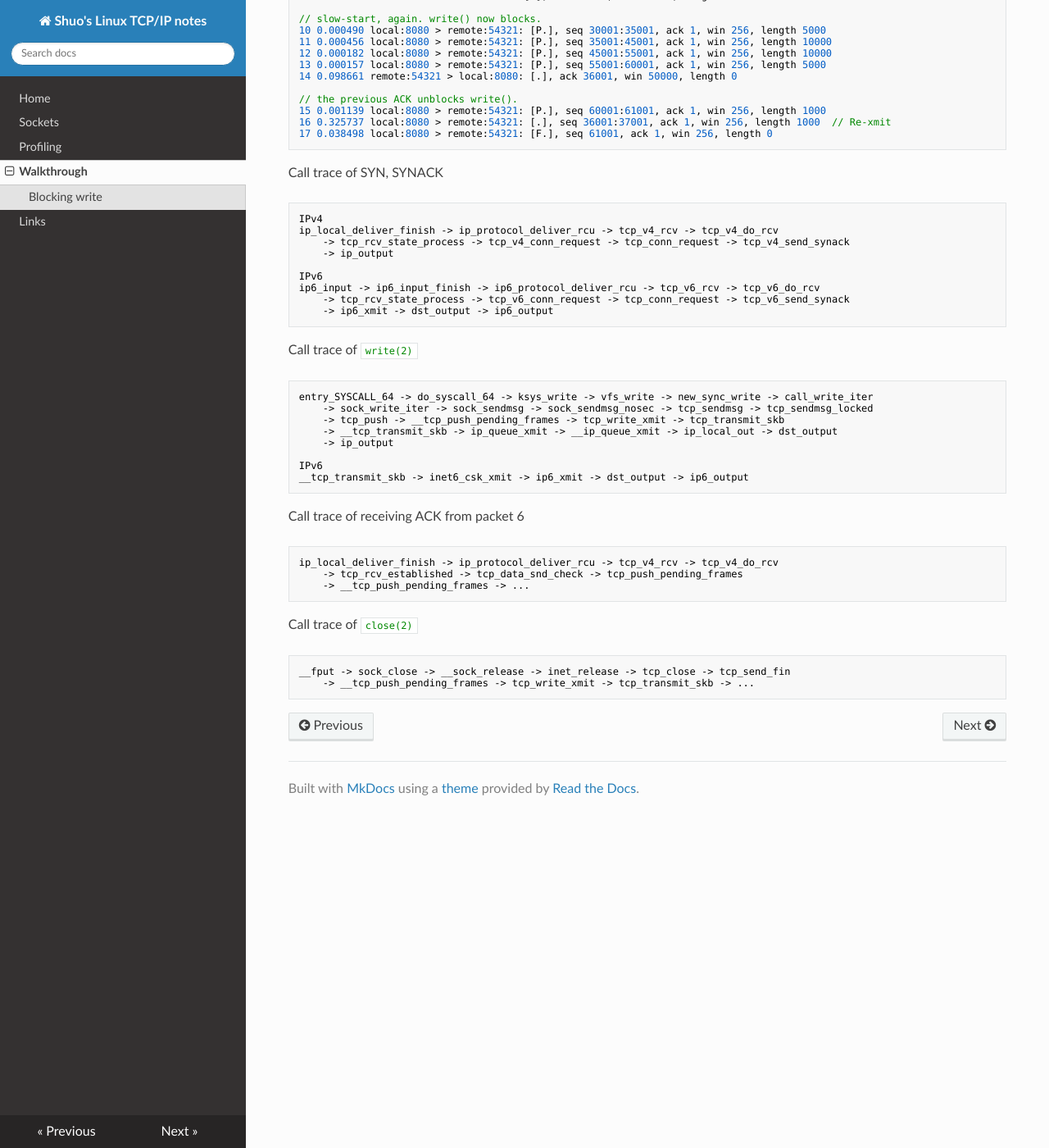
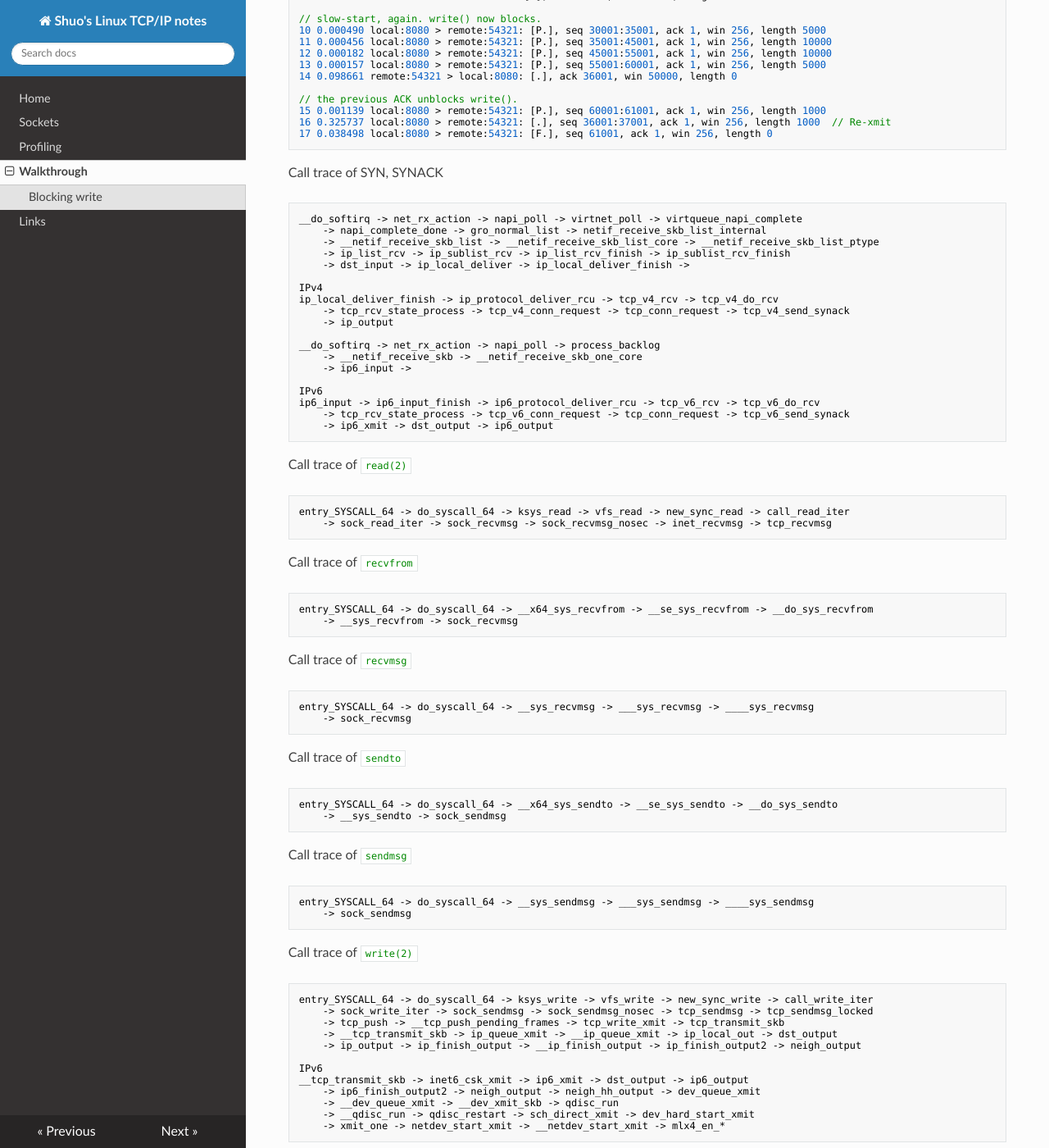
Before and after one commit to chenshuo/tcpip-study, an MkDocs documentation site: the page built from docs/walkthrough.md, in a window 1280 px wide and 1400 px high, scrolled down 1628 px. Shown: the whole window at 82% size. Built offline with MkDocs 1.6.1, drawn with Linux system fonts in a browser that asks for light colours; nearby versions of some CDN libraries.

Commit message:
more walkthrough.md

````diff
--- a/docs/walkthrough.md
+++ b/docs/walkthrough.md
@@ -75,10 +75,20 @@
 
 Call trace of SYN, SYNACK
 ```text
+__do_softirq -> net_rx_action -> napi_poll -> virtnet_poll -> virtqueue_napi_complete
+    -> napi_complete_done -> gro_normal_list -> netif_receive_skb_list_internal
+    -> __netif_receive_skb_list -> __netif_receive_skb_list_core -> __netif_receive_skb_list_ptype
+    -> ip_list_rcv -> ip_sublist_rcv -> ip_list_rcv_finish -> ip_sublist_rcv_finish
+    -> dst_input -> ip_local_deliver -> ip_local_deliver_finish ->
+
 IPv4
 ip_local_deliver_finish -> ip_protocol_deliver_rcu -> tcp_v4_rcv -> tcp_v4_do_rcv
     -> tcp_rcv_state_process -> tcp_v4_conn_request -> tcp_conn_request -> tcp_v4_send_synack
     -> ip_output
+
+__do_softirq -> net_rx_action -> napi_poll -> process_backlog
+    -> __netif_receive_skb -> __netif_receive_skb_one_core
+    -> ip6_input ->
 
 IPv6
 ip6_input -> ip6_input_finish -> ip6_protocol_deliver_rcu -> tcp_v6_rcv -> tcp_v6_do_rcv
@@ -87,16 +97,51 @@ ip6_input -> ip6_input_finish -> ip6_protocol_deliver_rcu -> tcp_v6_rcv -> tcp_v
 ```
 
 
+
+Call trace of `read(2)`
+```text
+entry_SYSCALL_64 -> do_syscall_64 -> ksys_read -> vfs_read -> new_sync_read -> call_read_iter
+    -> sock_read_iter -> sock_recvmsg -> sock_recvmsg_nosec -> inet_recvmsg -> tcp_recvmsg
+```
+
+Call trace of `recvfrom`
+```text
+entry_SYSCALL_64 -> do_syscall_64 -> __x64_sys_recvfrom -> __se_sys_recvfrom -> __do_sys_recvfrom
+    -> __sys_recvfrom -> sock_recvmsg
+```
+
+Call trace of `recvmsg`
+```text
+entry_SYSCALL_64 -> do_syscall_64 -> __sys_recvmsg -> ___sys_recvmsg -> ____sys_recvmsg
+    -> sock_recvmsg
+```
+
+Call trace of `sendto`
+```text
+entry_SYSCALL_64 -> do_syscall_64 -> __x64_sys_sendto -> __se_sys_sendto -> __do_sys_sendto
+    -> __sys_sendto -> sock_sendmsg
+```
+
+Call trace of `sendmsg`
+```text
+entry_SYSCALL_64 -> do_syscall_64 -> __sys_sendmsg -> ___sys_sendmsg -> ____sys_sendmsg
+    -> sock_sendmsg
+```
+
 Call trace of `write(2)`
 ```text
 entry_SYSCALL_64 -> do_syscall_64 -> ksys_write -> vfs_write -> new_sync_write -> call_write_iter
     -> sock_write_iter -> sock_sendmsg -> sock_sendmsg_nosec -> tcp_sendmsg -> tcp_sendmsg_locked
     -> tcp_push -> __tcp_push_pending_frames -> tcp_write_xmit -> tcp_transmit_skb
     -> __tcp_transmit_skb -> ip_queue_xmit -> __ip_queue_xmit -> ip_local_out -> dst_output
-    -> ip_output
+    -> ip_output -> ip_finish_output -> __ip_finish_output -> ip_finish_output2 -> neigh_output
 
 IPv6
 __tcp_transmit_skb -> inet6_csk_xmit -> ip6_xmit -> dst_output -> ip6_output
+    -> ip6_finish_output2 -> neigh_output -> neigh_hh_output -> dev_queue_xmit
+    -> __dev_queue_xmit -> __dev_xmit_skb -> qdisc_run
+    -> __qdisc_run -> qdisc_restart -> sch_direct_xmit -> dev_hard_start_xmit
+    -> xmit_one -> netdev_start_xmit -> __netdev_start_xmit -> mlx4_en_*
 ```
 
 Call trace of receiving ACK from packet 6
````
